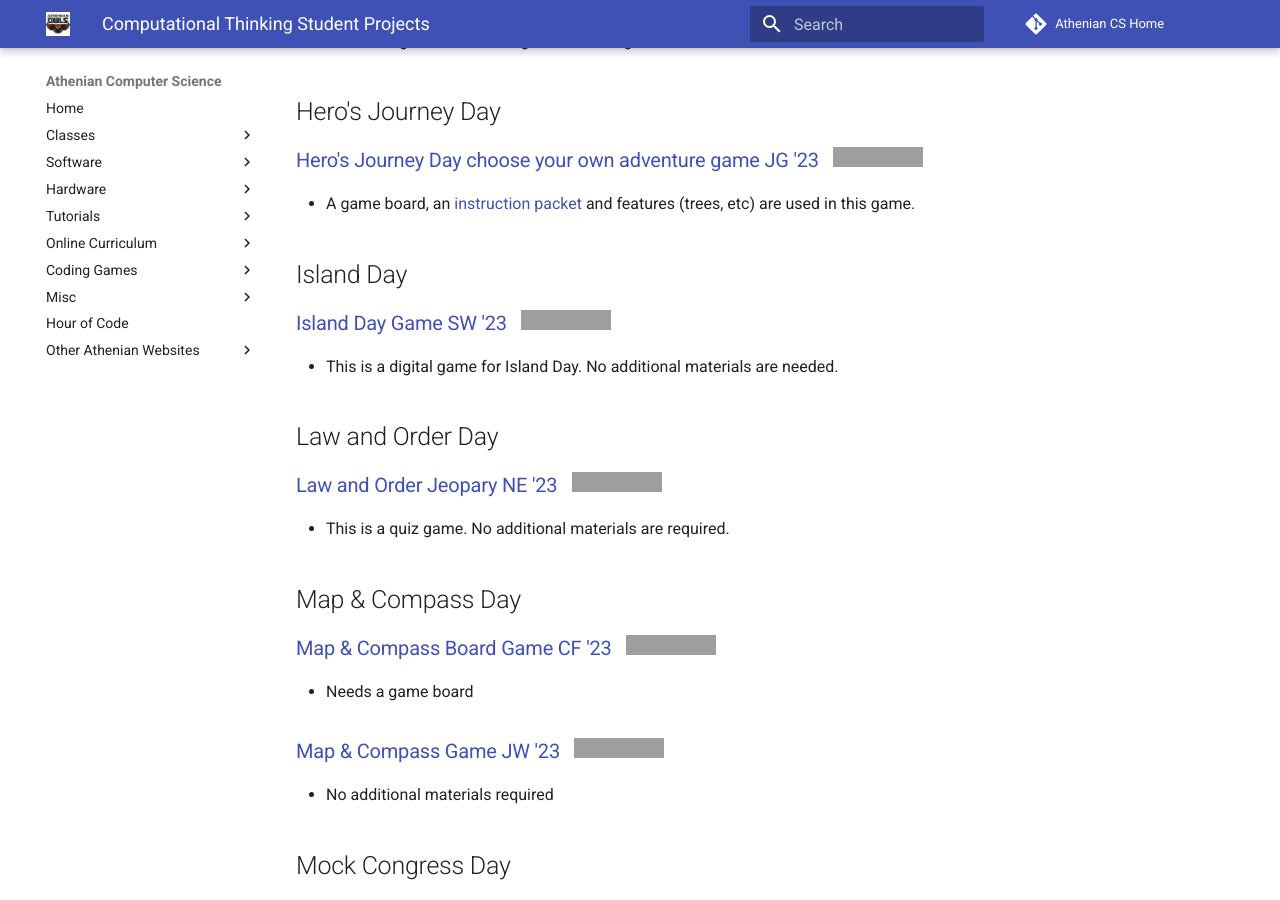
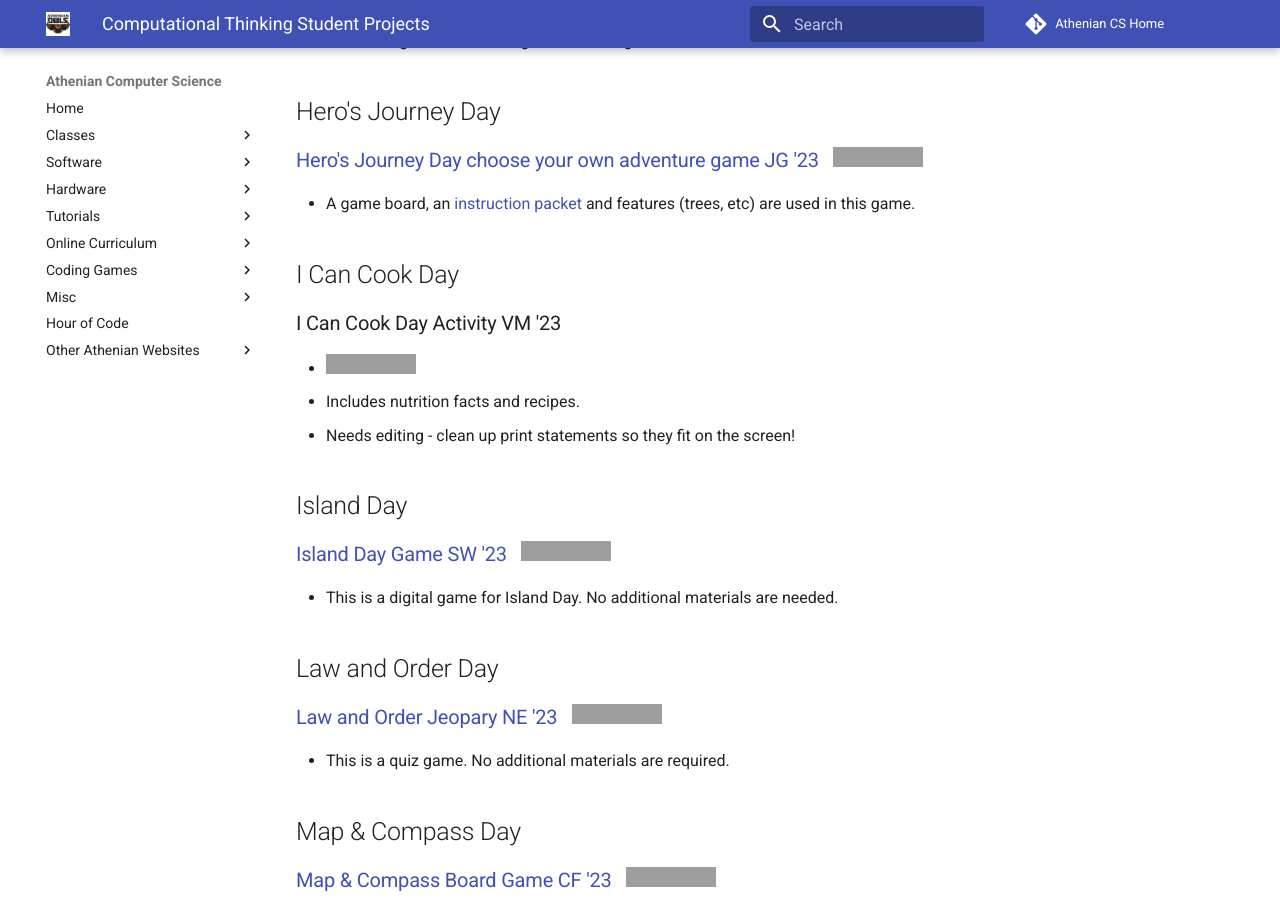
Before and after one commit to athenian-computational-thinking/athenian-cs-mkdocs, an MkDocs documentation site: the page built from docs/ct-projects.md, in a window 1280 px wide and 900 px high, scrolled down 2092 px. Built offline with MkDocs 1.6.1 and Material for MkDocs 9.7.7, drawn with Linux system fonts in a browser that asks for light colours; comment, search, counter and statistics services are not loaded; grey boxes are pictures that could not be loaded.

Commit message:
Update ct-projects.md

```diff
--- a/docs/ct-projects.md
+++ b/docs/ct-projects.md
@@ -62,8 +62,16 @@ These are programs written by the 9th grade Computational Thinking students for
 * There is a game board that goes with this game.
 
 ## Hero's Journey Day
+
 ### [Hero's Journey Day choose your own adventure game JG '23](https://github.com/athenian-ct-projects/Heros-Journey-Day-JG) &nbsp; [![Run on Repl.it](https://repl.it/badge/github/athenian-ct-projects/Heros-Journey-Day-JG)](https://repl.it/github/athenian-ct-projects/Heros-Journey-Day-JG)
 * A game board, an [instruction packet](https://github.com/athenian-ct-projects/Heros-Journey-Day-JG/blob/master/Heros%20Journey%20JG%20info.pdf) and features (trees, etc) are used in this game.
+
+## I Can Cook Day
+
+### I Can Cook Day Activity VM '23
+* [![Run on Repl.it](https://repl.it/badge/github/athenian-ct-projects/I-Can-Cook-Day-VM)](https://repl.it/github/athenian-ct-projects/I-Can-Cook-Day-VM)
+* Includes nutrition facts and recipes.
+* Needs editing - clean up print statements so they fit on the screen!
 
 
 ## Island Day
@@ -87,6 +95,7 @@ These are programs written by the 9th grade Computational Thinking students for
 * No additional materials required
 
 ## Mock Congress Day
+
 ### [Mock Congress Day Voting System KG '23](https://github.com/athenian-ct-projects/Mock-Congress-Day-KG) &nbsp; [![Run on Repl.it](https://repl.it/badge/github/athenian-ct-projects/Mock-Congress-Day-KG)](https://repl.it/github/athenian-ct-projects/Mock-Congress-Day-KG)
 * [Informational Poster](https://github.com/athenian-ct-projects/Mock-Congress-Day-KG/blob/master/Voting%20Program%20Poster.pdf) (read this first!)
 * Note from the author: This is quite inefficient because it's based on a not-currently-working build of the ranked voting system.
```
